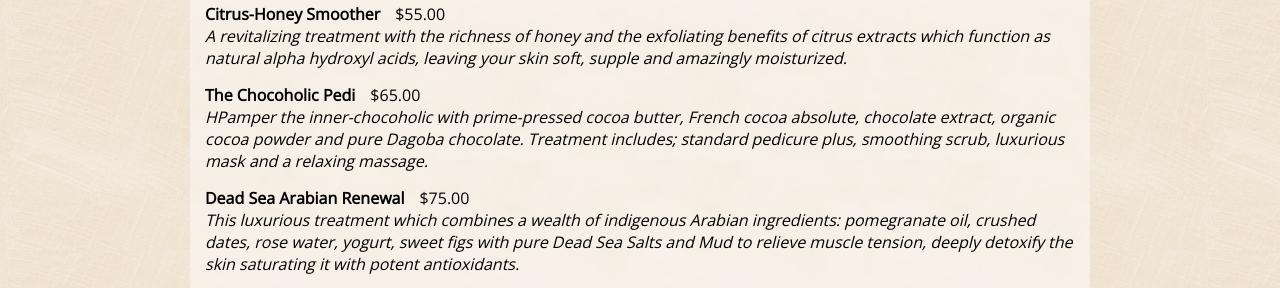
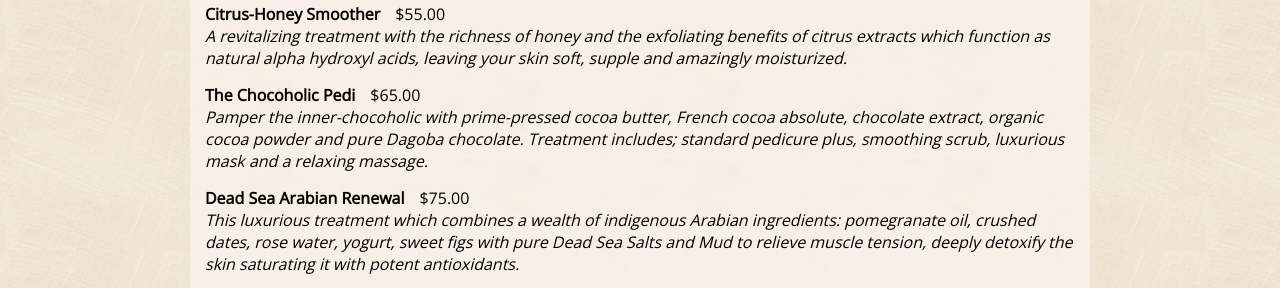
Before and after one commit to susanspedispa/susanspedispa.github.io, a Jekyll site: the page built from menu.html, in a window 1280 px wide. Shown: the part 350-638 px from the top of the page. Built offline with Jekyll 4.4.1, drawn with Linux system fonts in a browser that asks for light colours.

Commit message:
Update menu.html

```diff
--- a/_includes/menu.html
+++ b/_includes/menu.html
@@ -10,7 +10,7 @@
 
 <div class="treatment">
 <span class="treatmentName">The Chocoholic Pedi</span><span class="treatmentPrice">$65.00 </span>
-<div class="treatmentDescription">HPamper the inner-chocoholic with prime-pressed cocoa butter, French cocoa absolute, chocolate extract, organic cocoa powder and pure Dagoba chocolate. Treatment includes; standard pedicure plus, smoothing scrub, luxurious mask and a relaxing massage.   </div>
+<div class="treatmentDescription">Pamper the inner-chocoholic with prime-pressed cocoa butter, French cocoa absolute, chocolate extract, organic cocoa powder and pure Dagoba chocolate. Treatment includes; standard pedicure plus, smoothing scrub, luxurious mask and a relaxing massage.   </div>
 </div>
 
 <div class="treatment">
```
